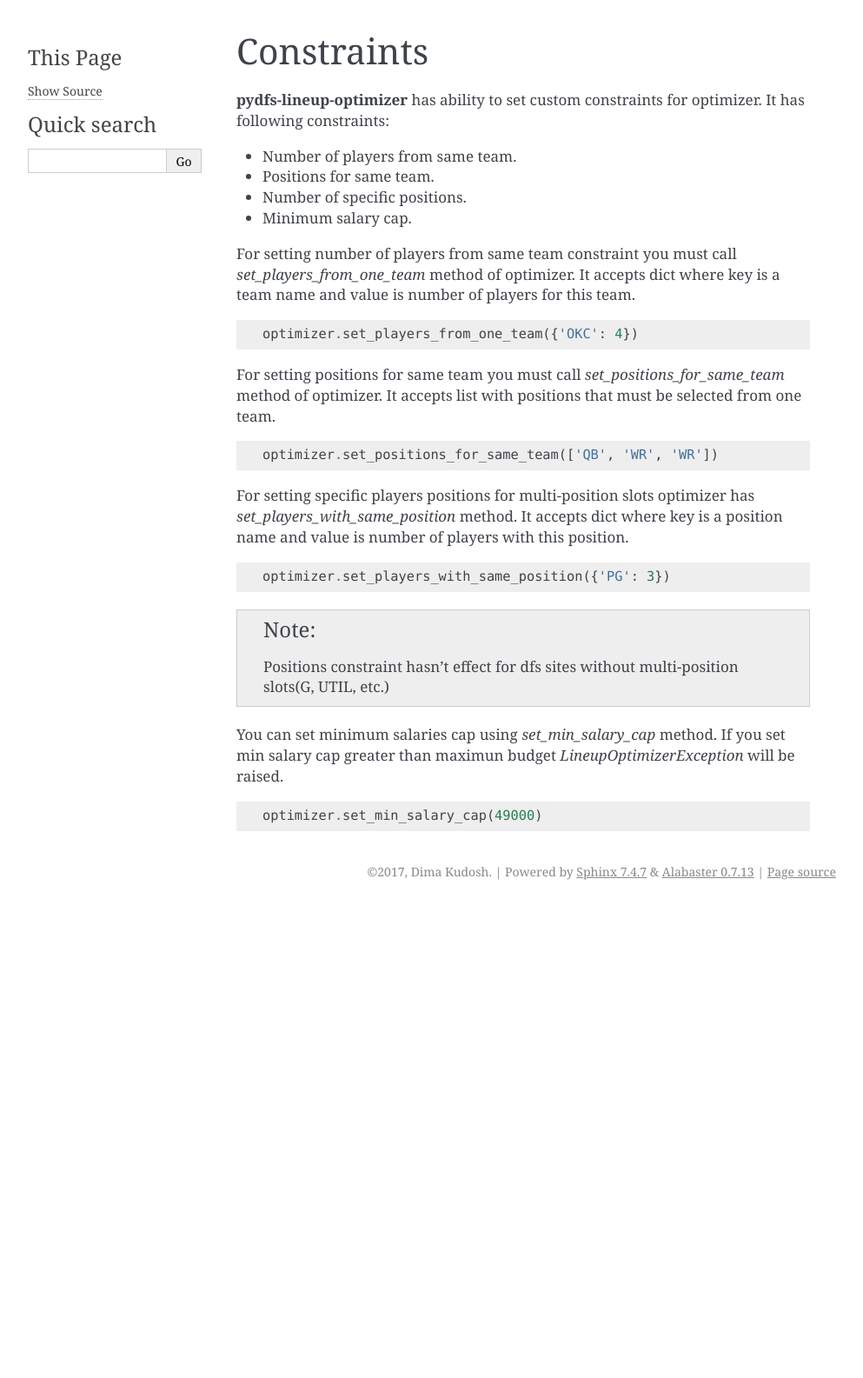
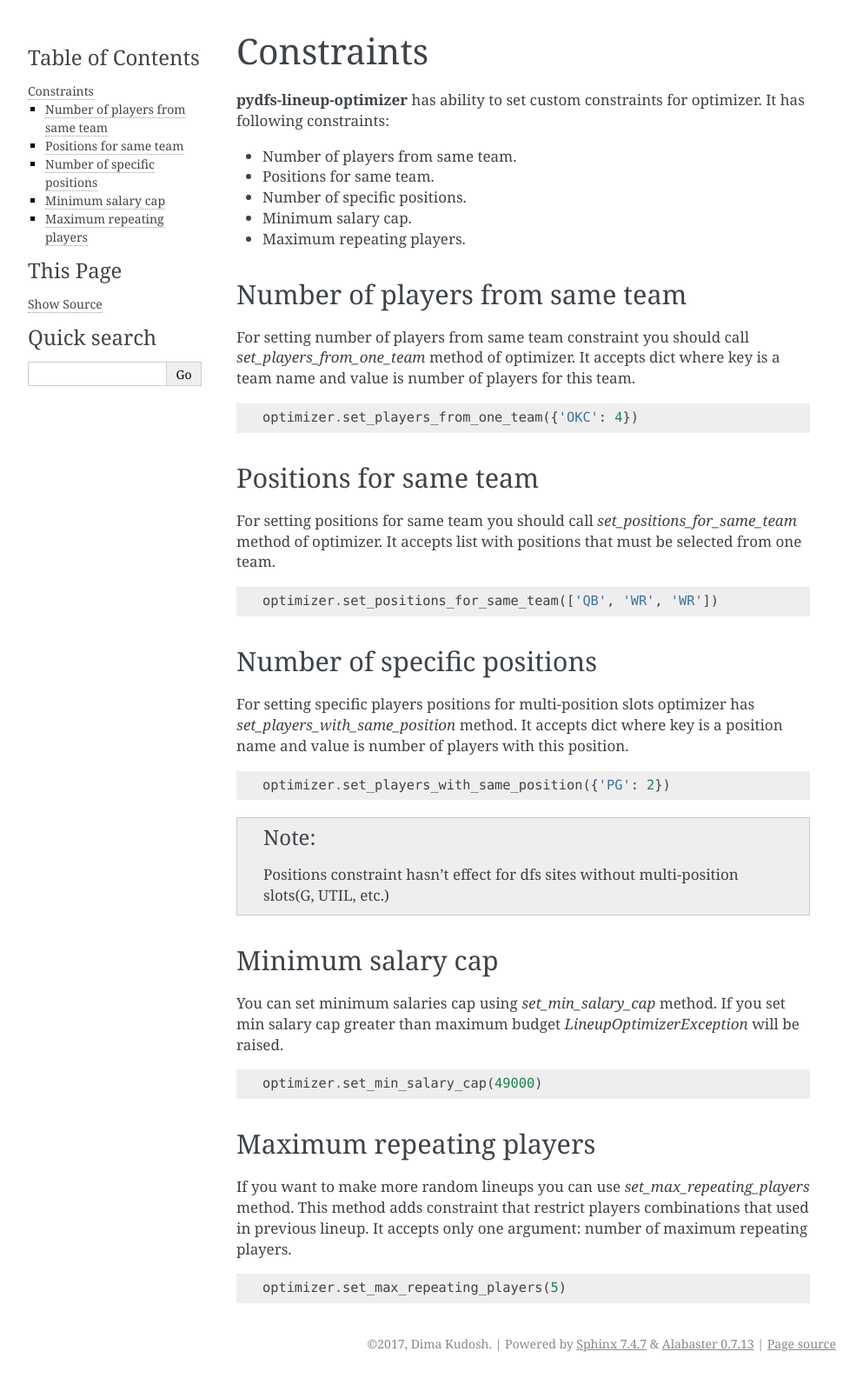
Before and after one commit to DimaKudosh/pydfs-lineup-optimizer, a Sphinx documentation site: the page built from docs/constraints.rst, in a window 1280 px wide. Shown: the whole page at 87% size, without its empty margins (148-1141 px from the left). Built offline with Sphinx 7.4.7, drawn with Linux system fonts in a browser that asks for light colours; before the commit the page ends 1042 px from its top, so only the background shows below that.

Commit message:
Updated docs

```diff
--- a/docs/conf.py
+++ b/docs/conf.py
@@ -55,9 +55,9 @@ author = 'Dima Kudosh'
 # built documents.
 #
 # The short X.Y version.
-version = '1.0'
+version = '2.0'
 # The full version, including alpha/beta/rc tags.
-release = '1.0'
+release = '2.0'
 
 # The language for content autogenerated by Sphinx. Refer to documentation
 # for a list of supported languages.
--- a/docs/constraints.rst
+++ b/docs/constraints.rst
@@ -1,4 +1,4 @@
-.. _pydfs-lineup-optimizer-usage:
+.. _pydfs-lineup-optimizer-constraints:
 
 
 Constraints
@@ -10,34 +10,55 @@ Constraints
 - Positions for same team.
 - Number of specific positions.
 - Minimum salary cap.
+- Maximum repeating players.
 
-For setting number of players from same team constraint you must call `set_players_from_one_team` method of optimizer.
+Number of players from same team
+--------------------------------
+For setting number of players from same team constraint you should call `set_players_from_one_team` method of optimizer.
 It accepts dict where key is a team name and value is number of players for this team.
 
 .. code-block:: python
 
     optimizer.set_players_from_one_team({'OKC': 4})
 
-For setting positions for same team you must call `set_positions_for_same_team` method of optimizer.
+Positions for same team
+-----------------------
+For setting positions for same team you should call `set_positions_for_same_team` method of optimizer.
 It accepts list with positions that must be selected from one team.
 
 .. code-block:: python
 
     optimizer.set_positions_for_same_team(['QB', 'WR', 'WR'])
 
+
+Number of specific positions
+----------------------------
 For setting specific players positions for multi-position slots optimizer has `set_players_with_same_position` method.
 It accepts dict where key is a position name and value is number of players with this position.
 
 .. code-block:: python
 
-    optimizer.set_players_with_same_position({'PG': 3})
+    optimizer.set_players_with_same_position({'PG': 2})
 
 .. note::
 
    Positions constraint hasn't effect for dfs sites without multi-position slots(G, UTIL, etc.)
 
-You can set minimum salaries cap using `set_min_salary_cap` method. If you set min salary cap greater than maximun budget `LineupOptimizerException` will be raised.
+
+Minimum salary cap
+------------------
+You can set minimum salaries cap using `set_min_salary_cap` method. If you set min salary cap greater than maximum budget `LineupOptimizerException` will be raised.
 
 .. code-block:: python
 
     optimizer.set_min_salary_cap(49000)
+
+Maximum repeating players
+-------------------------
+If you want to make more random lineups you can use `set_max_repeating_players` method.
+This method adds constraint that restrict players combinations that used in previous lineup.
+It accepts only one argument: number of maximum repeating players.
+
+.. code-block:: python
+
+    optimizer.set_max_repeating_players(5)
--- a/docs/export.rst
+++ b/docs/export.rst
@@ -1,11 +1,11 @@
-.. _pydfs-lineup-optimizer-usage:
+.. _pydfs-lineup-optimizer-export:
 
 
 Export lineups
 ==============
 
 You can export lineups into a csv file. **pydfs-lineup-optimizer** has helper class for this called `CSVLineupExporter`.
-You must pass iterable with lineups to constructor and then call `export` method with filename argument.
+You should pass iterable with lineups to constructor and then call `export` method with filename argument.
 
 .. code-block:: python
 
```
Also changed, not shown: docs/index.rst (+23 -20 lines), docs/performance-and-optimization.rst (added, +20 -0 lines), docs/usage.rst (+11 -32 lines).
